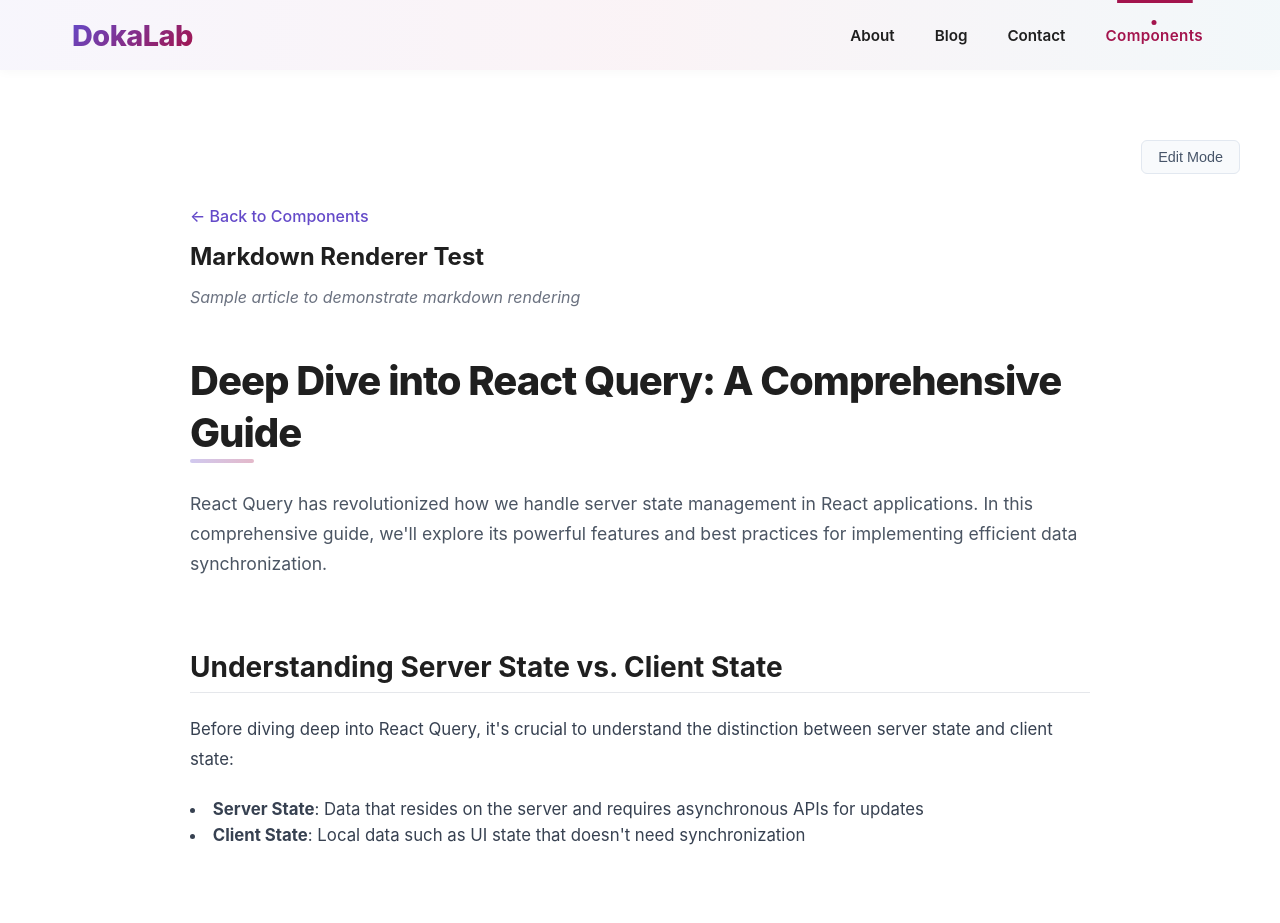
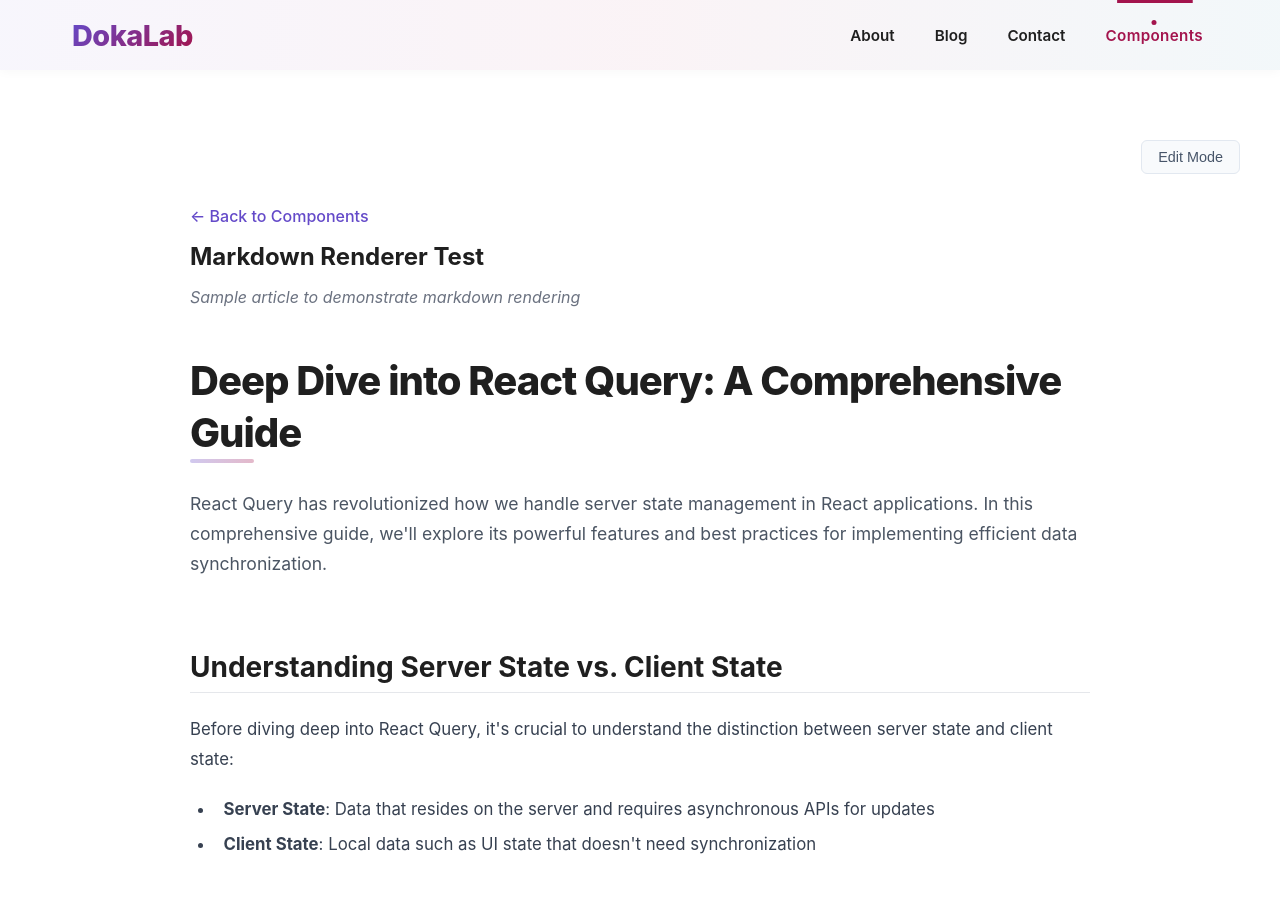
Before and after one commit to DokaDev/dokalab_blog_next_client, a Next.js app: page /components/markdown-renderer in a window 1280 px wide. Shown: the top 923 px of the page. Built offline with nearby package versions, Linux system fonts and the light colour scheme.

Commit message:
fix(markdown): improve checkbox alignment in lists
- Remove indentation for checkbox lists\n- Add specific selectors to properly align checklist items\n- Maintain proper styling for other list types\n- Fix vertical alignment of text next to checkboxes

```diff
--- a/app/components/markdown/MarkdownRenderer.module.scss
+++ b/app/components/markdown/MarkdownRenderer.module.scss
@@ -66,20 +66,21 @@
   // 리스트 스타일
   .unorderedList, .orderedList {
     margin: 1.25em 0;
-    padding-left: 0;
+    padding-left: 1.5em;
+  }
+
+  .unorderedList {
     list-style-type: disc;
   }
 
+  .orderedList {
+    list-style-type: decimal;
+  }
+
   .listItem {
-    margin-bottom: 0.25em;
+    margin-bottom: 0.5em;
     padding-left: 0;
     position: relative;
-    list-style-type: disc;
-    list-style-position: inside;
-
-    &::marker {
-      display: inline;
-    }
   }
 
   // 체크박스 스타일
--- a/app/components/markdown/MarkdownRenderer.tsx
+++ b/app/components/markdown/MarkdownRenderer.tsx
@@ -283,12 +283,7 @@ const MarkdownRenderer: React.FC<MarkdownRendererProps> = ({ content, className
 
             // 일반 리스트 아이템
             return (
-              <li className={styles.listItem} {...props} style={{
-                padding: 0,
-                margin: 0,
-                listStyleType: 'disc',
-                listStylePosition: 'inside'
-              }}>
+              <li className={styles.listItem} {...props}>
                 {children}
               </li>
             );
--- a/app/globals.css
+++ b/app/globals.css
@@ -299,14 +299,14 @@ li p:has(input[type="checkbox"]) {
 
 ul.contains-task-list {
   list-style-type: none !important;
-  padding-left: 0 !important; /* 20px에서 0px로 변경하여 왼쪽 정렬 개선 */
+  padding-left: 0 !important;
   margin: 0 !important;
 }
 
 /* remarkGfm이 사용하는 클래스 */
 .contains-task-list {
   list-style-type: none !important;
-  padding-left: 0 !important; /* 20px에서 0px로 변경하여 왼쪽 정렬 개선 */
+  padding-left: 0 !important;
   margin: 0 !important;
 }
 
@@ -318,26 +318,41 @@ ul.contains-task-list {
 /* 마크다운 체크박스 리스트의 불릿 제거 */
 .markdown-body ul,
 .markdown-body ol {
-  padding-left: 0 !important;
+  padding-left: 1.5em !important;
   margin: 1.25em 0 !important;
-  list-style-type: disc !important; /* none에서 disc로 변경 */
+}
+
+.markdown-body ul {
+  list-style-type: disc !important;
+}
+
+.markdown-body ol {
+  list-style-type: decimal !important;
 }
 
 .markdown-body ul li,
 .markdown-body ol li {
-  list-style-position: inside !important; /* 불릿이 내부에 위치하도록 설정 */
-  list-style-type: disc !important; /* none에서 disc로 변경 */
-  padding-left: 0 !important;
-  margin: 0 !important;
+  list-style-position: outside !important;
+  padding-left: 0.5em !important;
+  margin: 0.5em 0 !important;
   position: relative !important;
+}
+
+.markdown-body ul li {
+  list-style-type: disc !important;
+}
+
+.markdown-body ol li {
+  list-style-type: decimal !important;
 }
 
 /* 체크박스 리스트 스타일은 유지 */
 .markdown-body ul li:has(input[type="checkbox"]) {
-  padding-left: 0 !important; /* 체크박스 항목은 패딩 제거 */
+  padding-left: 0 !important;
   display: flex !important;
   align-items: flex-start !important;
-  list-style-type: none !important; /* 체크박스 항목은 불릿 없음 */
+  list-style-type: none !important;
+  margin-left: 0 !important;
 }
 
 .markdown-body ul li p:first-child,
@@ -632,3 +647,20 @@ pre .katex-display {
   margin: 0;
   padding: 0.5rem 0;
 }
+
+/* Specific styles for rendered checkbox lists */
+.markdown-body > ul:has(li > input[type="checkbox"]) {
+  padding-left: 0 !important;
+  margin-left: 0 !important;
+}
+
+.markdown-body > ul > li:has(input[type="checkbox"]) {
+  margin-left: 0 !important;
+  padding-left: 0 !important;
+}
+
+/* Fix checkbox wrapping issue */
+.markdown-body ul li:has(input[type="checkbox"]) > span {
+  flex: 1;
+  padding-top: 0.25rem;
+}
```
